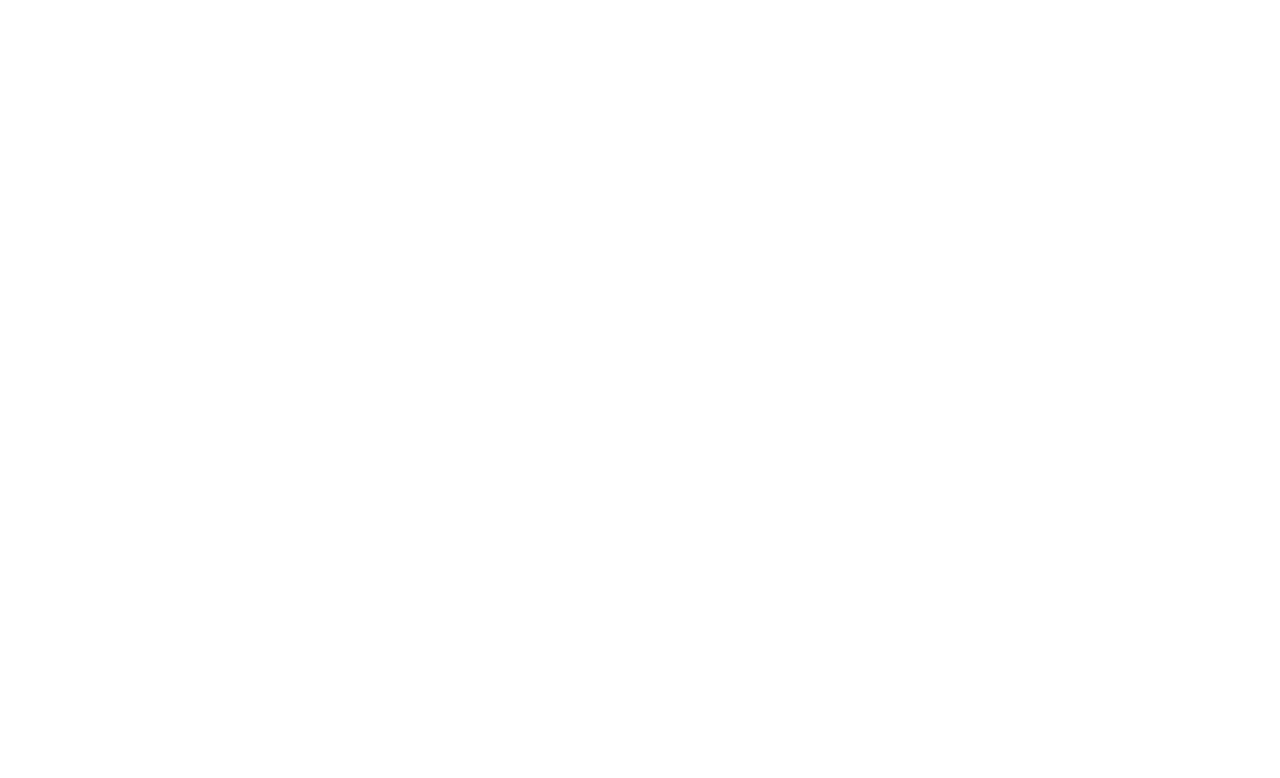
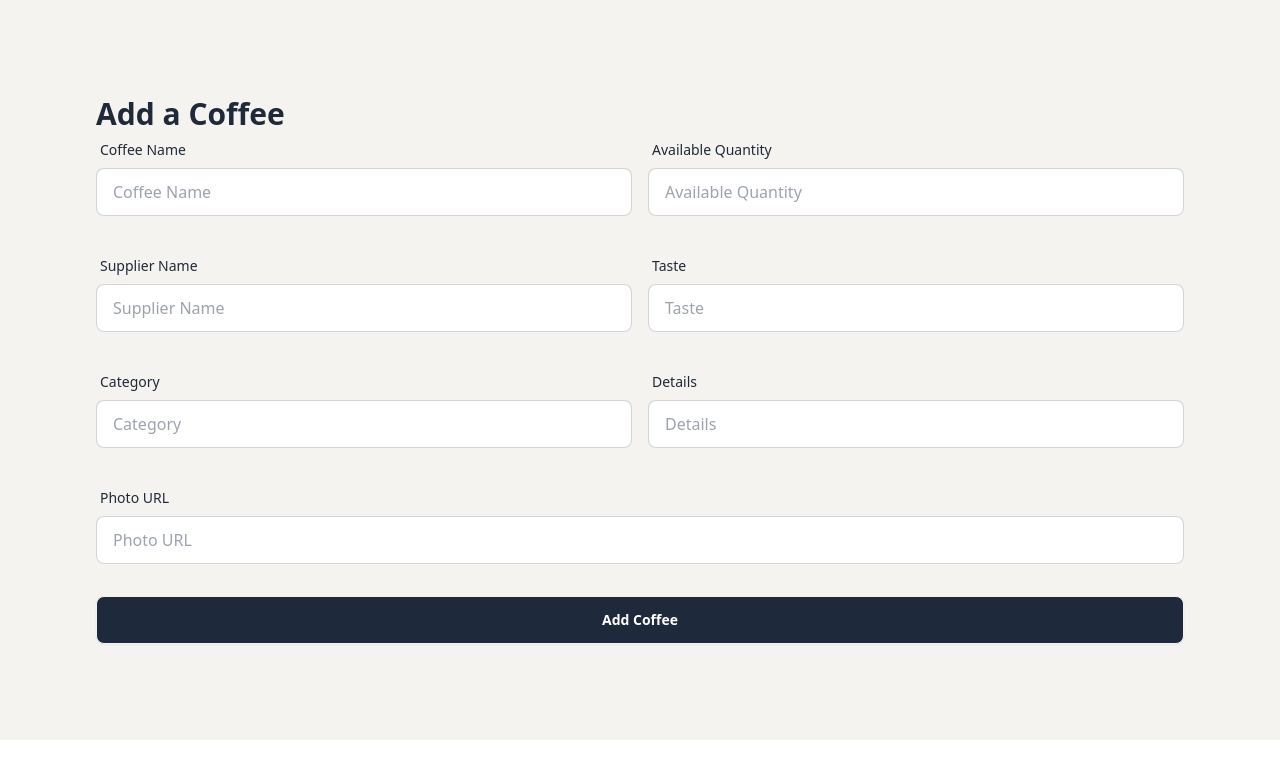
Before and after one commit to hs-nahin/Backend_and_Database_Integrate, a React (Vite) app in the folder Project-01/coffee-store-client/: page /add in a window 1280 px wide. Shown: the top 778 px of the page. Built offline with nearby package versions, Linux system fonts and the light colour scheme.

Commit message:
database and components in the client side

```diff
--- a/Project-01/coffee-store-client/src/App.jsx
+++ b/Project-01/coffee-store-client/src/App.jsx
@@ -4,7 +4,7 @@
 const App = () => {
   return (
     <div>
-
+      <h1 className='text-blue-500'>Hello</h1>
     </div>
   );
 };
--- a/Project-01/coffee-store-client/src/Components/AddCoffee/AddCoffee.jsx
+++ b/Project-01/coffee-store-client/src/Components/AddCoffee/AddCoffee.jsx
@@ -1,11 +1,136 @@
-import React from 'react';
+import React from "react";
 
 const AddCoffee = () => {
-    return (
-        <div>
+    const handleAddCoffee = event => {
+        event.preventDefault();
+        const form = event.target;
+        const name = form.name.value;
+        const quantity = form.quantity.value;
+        const supplier = form.supplier.value;
+        const taste = form.taste.value;
+        const category = form.category.value;
+        const details = form.details.value;
+        const photo = form.photo.value;
 
+        const newCoffee = {name, quantity, supplier, taste, category, details, photo}
+        console.log(newCoffee);
+
+    }
+  return (
+    <div className="bg-[#F4F3F0] p-24">
+      <h2 className="text-3xl font-extrabold">Add a Coffee</h2>
+      <form onSubmit={handleAddCoffee}>
+        {/* form name and quantity row */}
+        <div className="md:flex mb-8">
+          <div className="form-control md:w-1/2">
+            <label className="label">
+              <span className="label-text">Coffee Name</span>
+            </label>
+            <label className="input-group">
+              <input
+                type="text"
+                name="name"
+                placeholder="Coffee Name"
+                className="input input-bordered w-full"
+              />
+            </label>
+          </div>
+          <div className="form-control md:w-1/2 ml-4">
+            <label className="label">
+              <span className="label-text">Available Quantity</span>
+            </label>
+            <label className="input-group">
+              <input
+                type="text"
+                name="quantity"
+                placeholder="Available Quantity"
+                className="input input-bordered w-full"
+              />
+            </label>
+          </div>
         </div>
-    );
+        {/* form supplier row */}
+        <div className="md:flex mb-8">
+          <div className="form-control md:w-1/2">
+            <label className="label">
+              <span className="label-text">Supplier Name</span>
+            </label>
+            <label className="input-group">
+              <input
+                type="text"
+                name="supplier"
+                placeholder="Supplier Name"
+                className="input input-bordered w-full"
+              />
+            </label>
+          </div>
+          <div className="form-control md:w-1/2 ml-4">
+            <label className="label">
+              <span className="label-text">Taste</span>
+            </label>
+            <label className="input-group">
+              <input
+                type="text"
+                name="taste"
+                placeholder="Taste"
+                className="input input-bordered w-full"
+              />
+            </label>
+          </div>
+        </div>
+        {/* form category and details row */}
+        <div className="md:flex mb-8">
+          <div className="form-control md:w-1/2">
+            <label className="label">
+              <span className="label-text">Category</span>
+            </label>
+            <label className="input-group">
+              <input
+                type="text"
+                name="category"
+                placeholder="Category"
+                className="input input-bordered w-full"
+              />
+            </label>
+          </div>
+          <div className="form-control md:w-1/2 ml-4">
+            <label className="label">
+              <span className="label-text">Details</span>
+            </label>
+            <label className="input-group">
+              <input
+                type="text"
+                name="details"
+                placeholder="Details"
+                className="input input-bordered w-full"
+              />
+            </label>
+          </div>
+        </div>
+        {/* form Photo url row */}
+        <div className="mb-8">
+          <div className="form-control w-full">
+            <label className="label">
+              <span className="label-text">Photo URL</span>
+            </label>
+            <label className="input-group">
+              <input
+                type="text"
+                name="photo"
+                placeholder="Photo URL"
+                className="input input-bordered w-full"
+              />
+            </label>
+          </div>
+        </div>
+        <input
+          type="submit"
+          value="Add Coffee"
+          className="btn btn-block bg-slate-800 text-white hover:bg-slate-700"
+        />
+      </form>
+    </div>
+  );
 };
 
 export default AddCoffee;
--- a/Project-01/coffee-store-client/src/main.jsx
+++ b/Project-01/coffee-store-client/src/main.jsx
@@ -4,6 +4,7 @@
   createBrowserRouter,
   RouterProvider,
 } from "react-router-dom";
+import App from './App';
 import AddCoffee from './Components/AddCoffee/AddCoffee';
 import UpdateCoffee from './Components/UpdateCoffee/UpdateCoffee';
 import './index.css';
@@ -11,10 +12,10 @@
 const router = createBrowserRouter([
   {
     path: "/",
-    element: <div>Hello world!</div>,
+    element: <App/>,
   },
   {
-    path: 'add',
+    path: '/add',
     element: <AddCoffee/>
   },
   {
--- a/Project-01/coffee-store-client/tailwind.config.js
+++ b/Project-01/coffee-store-client/tailwind.config.js
@@ -10,4 +10,9 @@
   plugins: [
     require('daisyui'),
   ],
+  daisyui: {
+    themes: false, // Disable all themes if you want full control
+    // OR
+    darkTheme: false, // Prevent DaisyUI from applying dark mode
+  },
 }
```
Also changed, not shown: 2 other files (tests, documents, lock files or other folders).
